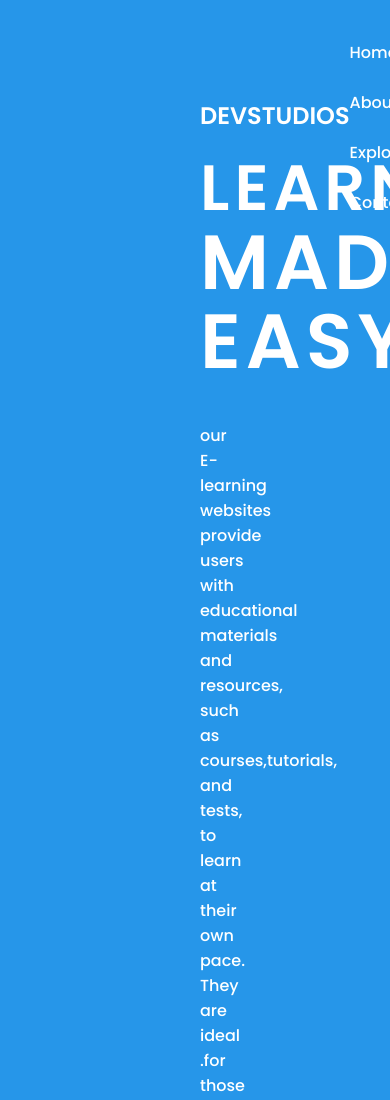
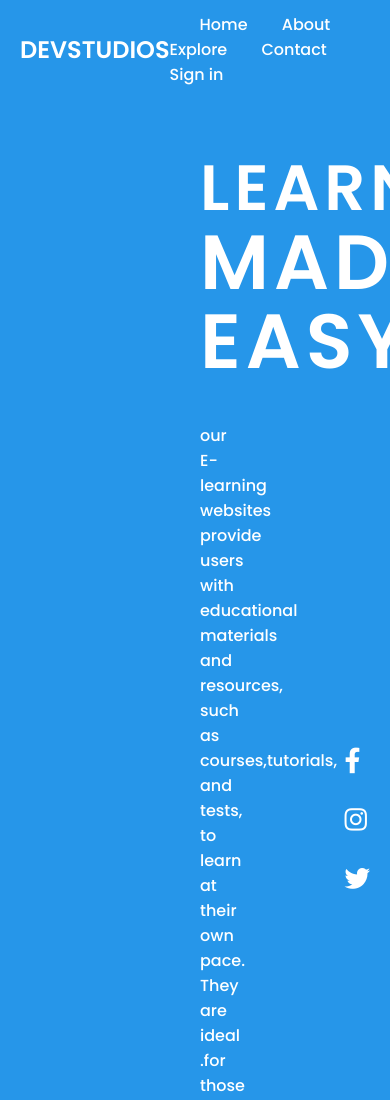
Before and after one commit to manju1807/ustogether, a plain HTML site: page login.html in a window 390 px wide. Shown: the top 1100 px of the page. Drawn offline with Linux system fonts and the light colour scheme.

Commit message:
breakpoint2

```diff
--- a/login.html
+++ b/login.html
@@ -8,6 +8,7 @@
     <title>DevStudios</title>
     <link rel="stylesheet" href="loginstylesheet.css">
     <link rel="stylesheet" href="https://cdnjs.cloudflare.com/ajax/libs/font-awesome/5.14.0/css/all.min.css">
+    <link rel="javascript" href="index.js">
 </head>
 
 <body>
@@ -19,6 +20,7 @@
                 <a href="#">About</a>
                 <a href="#">Explore</a>
                 <a href="#">Contact</a>
+                <a href="#">Sign in</a>
             </div>
         </div>
     </header>
@@ -36,8 +38,8 @@
             <a href="#"><i class="fab fa-instagram"></i></a>
             <a href="#"><i class="fab fa-twitter"></i></a>
         </div>
-
     </section>
+    <script src="index.js"></script>
 </body>
 
 </html>
--- a/loginstylesheet.css
+++ b/loginstylesheet.css
@@ -104,3 +104,41 @@ section {
     text-decoration: none;
     border-radius: 2px;
 }
+
+.home .media-icons {
+    z-index: 888;
+    position: absolute;
+    right: 30px;
+    display: flex;
+    flex-direction: column;
+    transition: 0.5s ease;
+}
+
+.home .media-icons a {
+    color: #fff;
+    font-size: 1.6em;
+    transition: 0.3s ease;
+}
+
+.home .media-icons a:not(:last-child) {
+    margin-bottom: 20px;
+}
+
+.home .media-icons a:hover {
+    transform: scale(1.3);
+}
+
+@media (max-width: 1040px) {
+    header {
+        padding: 12px 20px;
+    }
+    .menu-btn {
+        background: url(menu.png)no-repeat;
+        background-size: 30px;
+        background-position: center;
+        width: 40px;
+        height: 40px;
+        cursor: pointer;
+        transition: .3s ease;
+    }
+}
```
Also changed, not shown: login.js (added).
